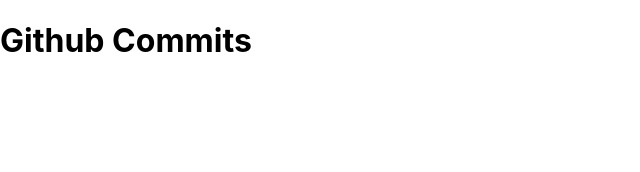
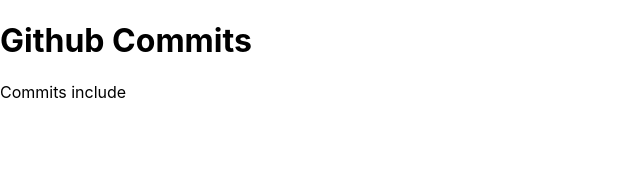
Before and after one commit to karvel-code/Crossroads, a React (Create React App) app: page / in a window 1280 px wide. Shown: the top 172 px of the page, without its empty margins (0-640 px from the left). Built offline with nearby package versions, Linux system fonts and the light colour scheme.

Commit message:
Add a new commit for testing

```diff
--- a/src/components/homepage.js
+++ b/src/components/homepage.js
@@ -5,6 +5,7 @@
         return (
             <div>
                 <h1>Github Commits</h1>
+                <p>Commits include</p>
             </div>
         )
     }
```
